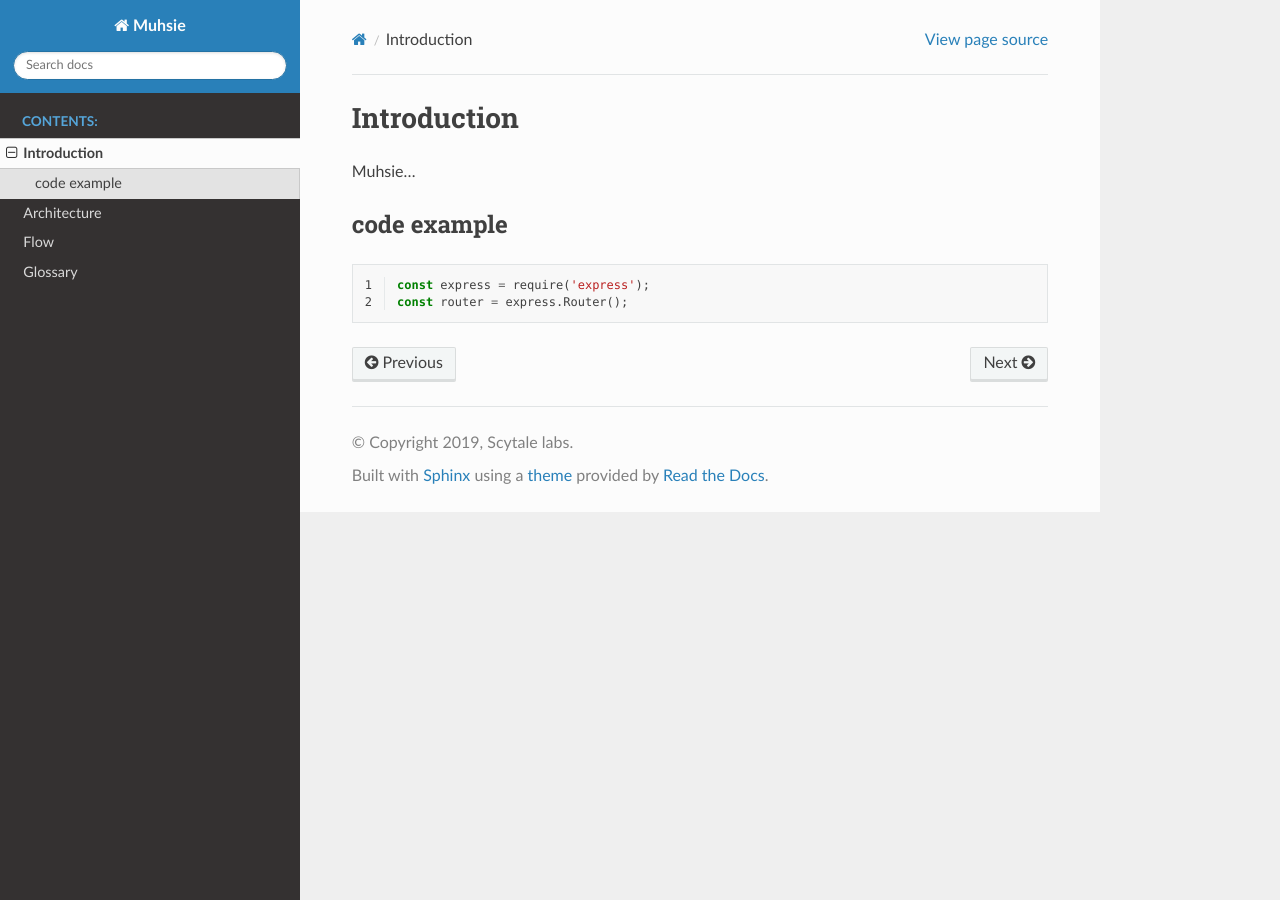
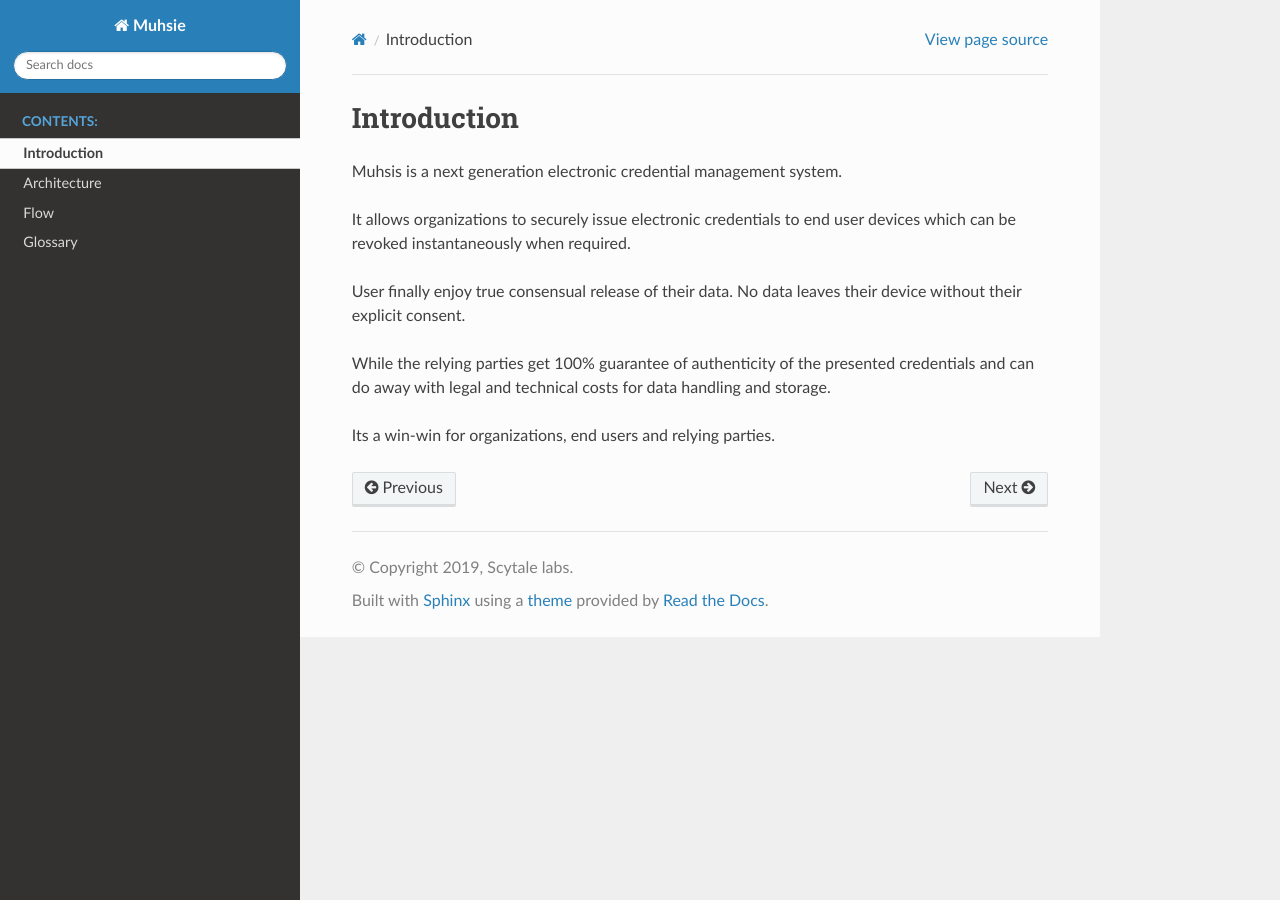
Before and after one commit to scytalelabs/MuhsieDocs, a Sphinx documentation site: the page built from docs/source/intro.rst, in a window 1280 px wide. Built offline with Sphinx 7.4.7 and the Read the Docs theme 2.0.0, drawn with Linux system fonts in a browser that asks for light colours.

Commit message:
Intro updated

```diff
--- a/docs/source/intro.rst
+++ b/docs/source/intro.rst
@@ -1,12 +1,11 @@
 Introduction
 ============
-Muhsie...
+Muhsis is a next generation electronic credential management system.
 
-code example
-^^^^^^^^^^^^
+It allows organizations to securely issue electronic credentials to end user devices which can be revoked instantaneously when required.
 
-.. code-block:: javascript
-   :linenos:
+User finally enjoy true consensual release of their data. No data leaves their device without their explicit consent.
 
-   const express = require('express');
-   const router = express.Router();
+While the relying parties get 100% guarantee of authenticity of the presented credentials and can do away with legal and technical costs for data handling and storage.
+
+Its a win-win for organizations, end users and relying parties.
```
Also changed, not shown: docs/source/into.rst (deleted, +0 -9 lines).
